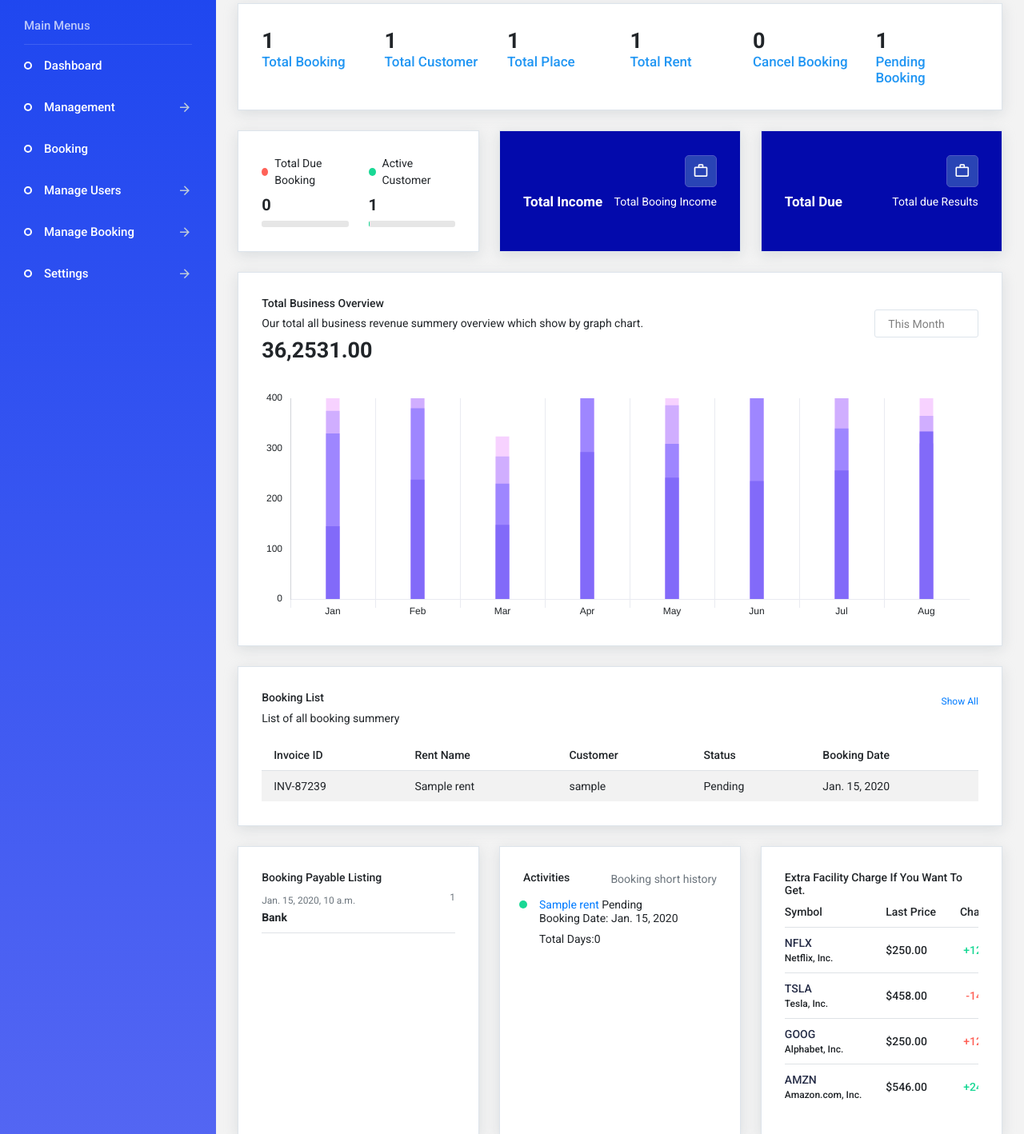
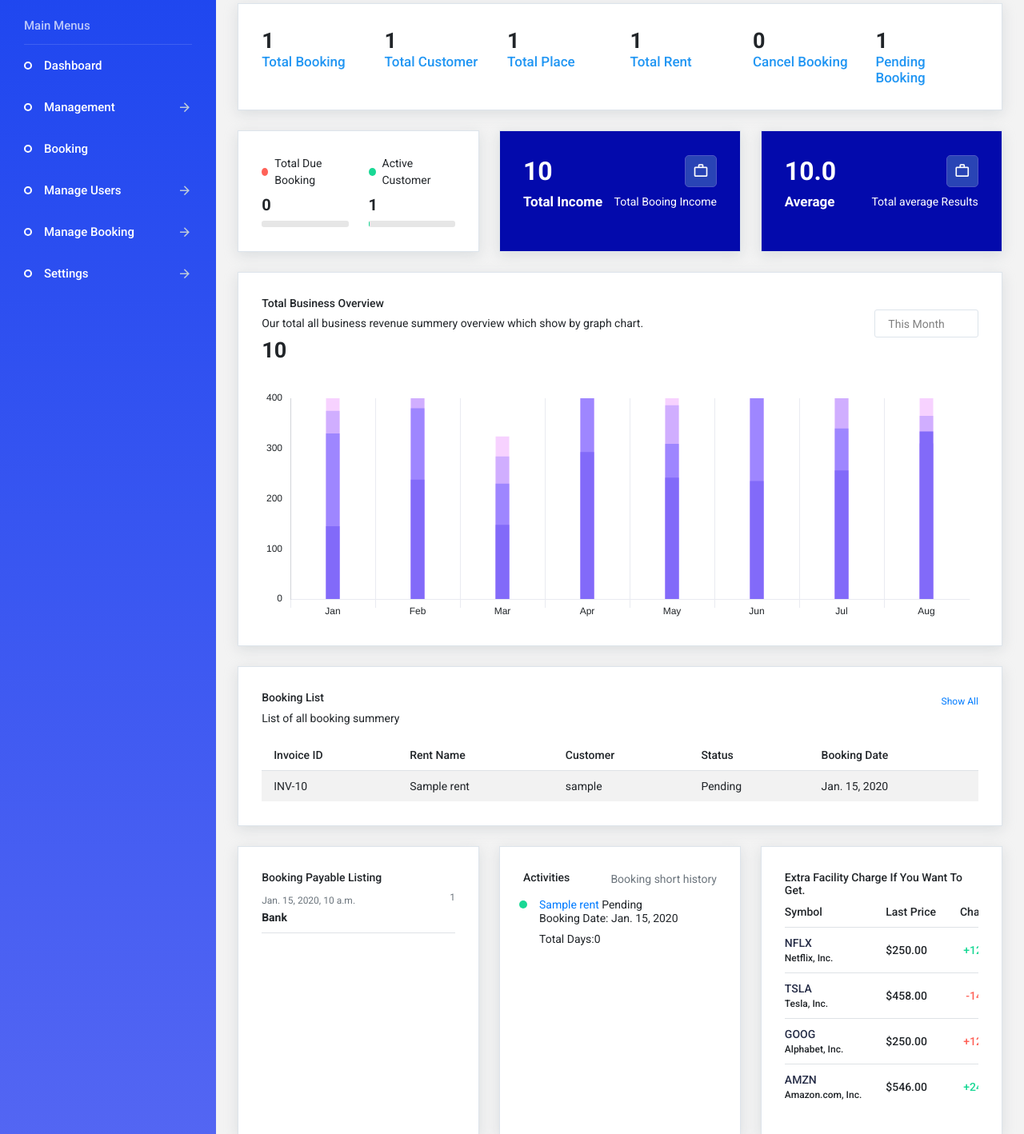
Before and after one commit to mbrsagor/booking, a Django app: page /dashboard/ in a window 1280 px wide. Shown: the part 160-1578 px from the top of the page at 80% size. Run offline with Django 4.2, Linux system fonts and the light colour scheme; a user stored in the database is signed in; tables that the repository leaves empty hold one stand-in row (values such as "Sample post"); grey boxes marked "Sample" are stand-in pictures; some libraries are stand-ins or nearby versions.

Commit message:
New: Total & average calculation show dashboard

```diff
--- a/rent/models.py
+++ b/rent/models.py
@@ -117,11 +117,3 @@ class Booking(BaseEntity):
     @property
     def total_day_cost(self):
         return self.total_day * self.rent_name.price
-
-    @property
-    def total_calculation(self):
-        return self.rent_name.price * Booking.objects.count()
-
-    @property
-    def total_booking_due(self):
-        return 120
--- a/rent/templates/booking/all_booking.html
+++ b/rent/templates/booking/all_booking.html
@@ -22,6 +22,7 @@
                                 <th>Created Date</th>
                                 <th>Booking Date</th>
                                 <th>Phone Number</th>
+                                <th>Amount</th>
                                 <th class="text-center">Actions</th>
                             </tr>
                             </thead>
@@ -36,6 +37,7 @@
                                     <td>{{ obj.created_at }}</td>
                                     <td>{{ obj.booking_date }}</td>
                                     <td>{{ obj.phone_number }}</td>
+                                    <td>{{ obj.rent_name.price }}</td>
                                     <td class="text-center">
                                         <a title="Booking Confirm" href="{% url 'booking_confirm' obj.pk %}"><i
                                                 class="mdi mdi-pencil"></i></a>
--- a/rent/templates/booking/booking_filter.html
+++ b/rent/templates/booking/booking_filter.html
@@ -3,7 +3,6 @@
 {% block title %} Booking Filter Page {% endblock %}
 
 {% block content %}
-
     <div class="row">
         <div class="col-md-6">
             <div class="card">
@@ -74,5 +73,4 @@
             </div>
         </div>
     </div>
-
 {% endblock %}
--- a/rent/templates/dashboard/bookingCard.html
+++ b/rent/templates/dashboard/bookingCard.html
@@ -22,7 +22,7 @@
                             <tbody>
                             {% for obj in booking %}
                                 <tr>
-                                    <td>INV-87239</td>
+                                    <td>INV-{{ obj.rent_name.price }}</td>
                                     <td>{{ obj.rent_name }}</td>
                                     <td>{{ obj.customer }}</td>
                                     <td>
--- a/rent/templates/dashboard/cardAverage.html
+++ b/rent/templates/dashboard/cardAverage.html
@@ -33,7 +33,7 @@
         <div class="card text-white">
             <div class="card-body">
                 <div class="d-flex justify-content-between pb-2 align-items-center">
-                    <h2 class="font-weight-semibold mb-0">{{ dashboard.total_calculation }}</h2>
+                    <h2 class="font-weight-semibold mb-0">{{ total_income }}</h2>
                     <div class="icon-holder">
                         <i class="mdi mdi-briefcase-outline"></i>
                     </div>
@@ -49,14 +49,14 @@
         <div class="card text-white">
             <div class="card-body">
                 <div class="d-flex justify-content-between pb-2 align-items-center">
-                    <h2 class="font-weight-semibold mb-0">{{ total_booking_due }}</h2>
+                    <h2 class="font-weight-semibold mb-0">{{ average_income }}</h2>
                     <div class="icon-holder">
                         <i class="mdi mdi-briefcase-outline"></i>
                     </div>
                 </div>
                 <div class="d-flex justify-content-between">
-                    <h5 class="font-weight-semibold mb-0">Total Due</h5>
-                    <p class="text-white mb-0">Total due Results</p>
+                    <h5 class="font-weight-semibold mb-0">Average</h5>
+                    <p class="text-white mb-0">Total average Results</p>
                 </div>
             </div>
         </div>
--- a/rent/templates/dashboard/cardChart.html
+++ b/rent/templates/dashboard/cardChart.html
@@ -19,7 +19,7 @@
                     </div>
                 </div>
                 <div class="d-flex align-items-end">
-                    <h3 class="mb-0 font-weight-semibold">36,2531.00</h3>
+                    <h3 class="mb-0 font-weight-semibold">{{ total_income }}</h3>
                 </div>
                 <canvas class="mt-4" height="100" id="market-overview-chart"></canvas>
             </div>
--- /dev/null
+++ b/rent/utils/average_price.py
@@ -0,0 +1,8 @@
+def booking_average_price(num):
+    price = 0
+
+    for n in num:
+        price = price + n
+
+    avg = price / len(num)
+    return avg
--- a/rent/views/dashboard_view.py
+++ b/rent/views/dashboard_view.py
@@ -3,6 +3,7 @@ from django.contrib.auth.decorators import login_required
 from django.utils.decorators import method_decorator
 
 from rent.models import Booking, User, Location, Rent
+from rent.utils.average_price import booking_average_price
 
 
 class DashboardView(TemplateView):
@@ -10,12 +11,6 @@ class DashboardView(TemplateView):
     @method_decorator(login_required)
     def dispatch(self, *args, **kwargs):
         return super(DashboardView, self).dispatch(*args, **kwargs)
-
-    # def get_context_data(self, **kwargs):
-    #     context = super().get_context_data(**kwargs)
-    #     # Add in the publisher
-    #     context['booking'] = Booking.objects.filter()
-    #     return context
 
     def get(self, request, *args, **kwargs):
         booking = Booking.objects.all().order_by('-id')
@@ -27,6 +22,9 @@ class DashboardView(TemplateView):
         locations = Location.objects.all()
         rents = Rent.objects.all()
         booking_status = Booking.objects.filter(customer=self.request.user)
+        total_income = sum(booking.values_list('rent_name__price', flat=True))
+        average_income = booking_average_price(booking.values_list('rent_name__price', flat=True))
+
         context = {
             'booking': booking,
             'users': users,
@@ -37,9 +35,8 @@ class DashboardView(TemplateView):
             'cancel_booking': cancel_booking,
             'pending_booking': pending_booking,
             'booking_status': booking_status,
+            'total_income': total_income,
+            'average_income': average_income,
         }
-        # print(f"Due booking: {int(due_booking[0])}")
         return self.render_to_response(context)
-
     template_name = 'dashboard/dashboard.html'
-    context_object_name = 'dashboard'
```
